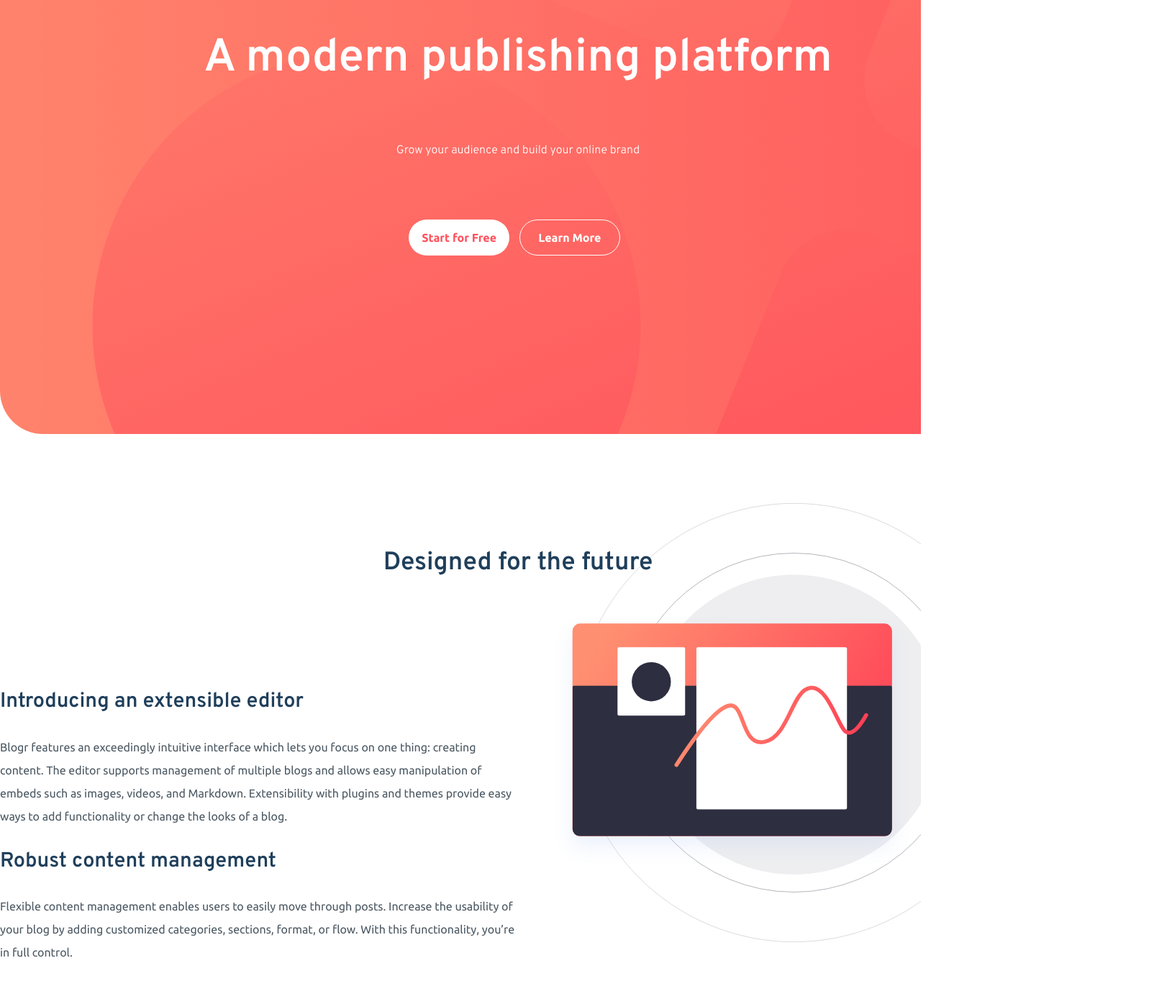
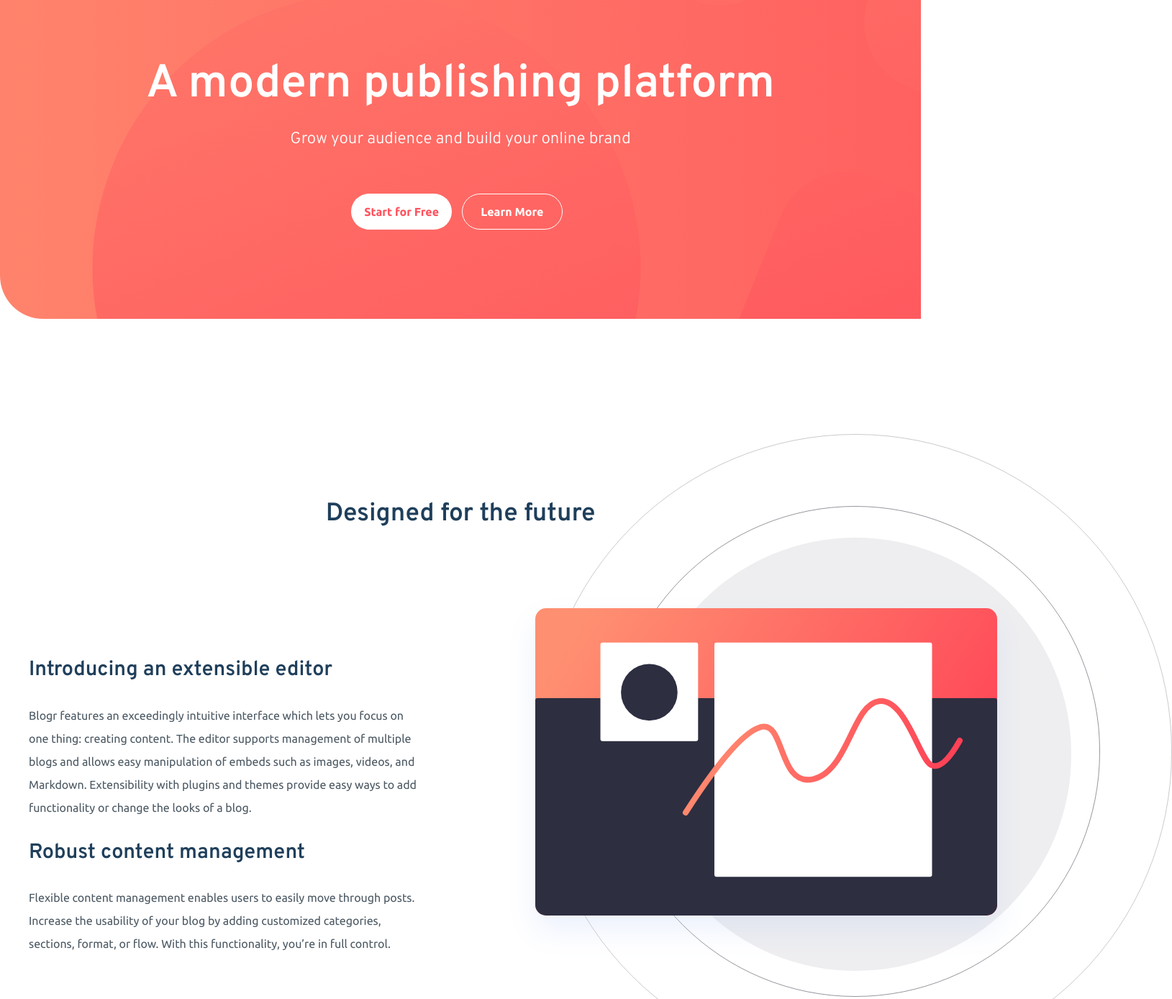
Before and after one commit to kenzotakamori/frontendmentor-blogr-landing-page, a plain HTML site: page index.html in a window 1280 px wide. Shown: the part 197-1585 px from the top of the page at 72% size, 1629 px wide, since content can reach past the window. Drawn offline with Linux system fonts and the light colour scheme.

Commit message:
layout fix desktop

```diff
--- a/index.html
+++ b/index.html
@@ -110,6 +110,7 @@
             by adding customized categories, sections, format, or flow. With this functionality, you’re in full control.
           </p>
         </div>
+        <img src="images/illustration-editor-desktop.svg" alt="Editor Desktop">
       </div>
     </div>
   </section>
@@ -133,6 +134,7 @@
     <div class="container">
       <h2>Benefits</h2>
       <div class="content">
+        <img src="images/illustration-laptop-desktop.svg" alt="Laptop Desktop">
         <div class="section-text">
           <h3>Free, open, simple</h3>
           <p>
--- a/style.scss
+++ b/style.scss
@@ -1,5 +1,9 @@
 @import url('https://fonts.googleapis.com/css2?family=Ubuntu:wght@400;500;700&display=swap');
 @import url('https://fonts.googleapis.com/css2?family=Overpass:wght@300;600&display=swap');
+
+html {
+    overflow-x: hidden;
+}
 
 body {
     margin: 0;
@@ -9,7 +13,7 @@ body {
 }
 
 .container {
-    width: 1440px;
+    width: 1200px;
     height: 100%;
     margin: auto;
     @media (max-width: 800px) {
@@ -22,7 +26,7 @@ header {
     height: 10vh;
     line-height: 10vh;
     position: sticky;
-    top: 0;
+    top: -5vh;
     z-index: 2;
     font-weight: 700;
     .header-desktop {
@@ -33,6 +37,7 @@ header {
         gap: 30px;
         grid-template-columns: auto auto auto auto 1fr auto auto;
         place-items: center;
+        padding-top: 5vh;
         & > img {
             margin-right: 40px;
         }
@@ -69,6 +74,7 @@ header {
         width: 120px;
         transition: all 0.3s ease;
         font-weight: 400;
+        box-shadow: 0 0 .5em hsl(240, 10%, 16%);
         li:hover {
             font-weight: 700;
             cursor: pointer;
@@ -98,9 +104,10 @@ button {
 }
 
 section#intro {
-    height: 100vh;
+    height: 80vh;
     width: 100%;
     margin-top: -10vh;
+    margin-bottom: 20vh;
     background-image: url('/images/bg-pattern-intro.svg'),
         linear-gradient(to right, hsl(13, 100%, 72%), hsl(353, 100%, 62%));
     background-size: 240%;
@@ -108,13 +115,16 @@ section#intro {
     text-align: center;
     border-bottom-left-radius: 60px;
     position: sticky;
-    top: -90vh;
+    top: -70vh;
+    z-index: 1;
     .container {
         display: grid;
         place-content: center;
     }
     .content {
-        height: 50vh;
+        height: 35vh;
+        position: relative;
+        top: 10vh;
         display: grid;
         place-items: center;
         grid-template-rows: repeat(3, auto);
@@ -125,7 +135,8 @@ section#intro {
         margin: 0;
     }
     p {
-        margin: 0;
+        margin-top: -1vh;
+        font-size: 1.4em;
     }
     button:last-child {
         margin: 10px;
@@ -140,8 +151,7 @@ section#intro {
 }
 
 .info-section {
-    height: 90vh;
-    margin-top: 10vh;
+    height: 100vh;
     h2 {
         text-align: center;
         color: hsl(208, 49%, 24%);
@@ -162,20 +172,28 @@ section#intro {
         display: grid;
         place-items: center;
     }
+    .content {
+        display: grid;
+        grid-auto-flow: column;
+    }
     .section-text {
-        width: 50%;
+        width: 45%;
     }
 }
 
 section#design-future {
-    background-image:  url('/images/illustration-editor-desktop.svg');
-    background-repeat: no-repeat;
-    background-size: 50%;
-    background-position: 120% 15%;
+    img {
+        z-index: 0;
+        position: absolute;
+        top: 100%;
+        left: 55%;
+    }
 }
 
 section#state-of-art {
     height: 60vh;
+    margin-top: 30vh;
+    margin-bottom: 20vh;
     background-image: url('/images/bg-pattern-circles.svg'),
         linear-gradient(to right, hsl(237, 17%, 21%), hsl(237, 23%, 32%));
     background-repeat: no-repeat;
@@ -189,16 +207,18 @@ section#state-of-art {
 
 
 section#benefits {
-    background-image:  url('/images/illustration-laptop-desktop.svg');
-    background-repeat: no-repeat;
-    background-size: 50%;
-    background-position: -20% 15%;
+    img {
+        z-index: 0;
+        position: absolute;
+        top: 300%;
+        left: -20%;
+    }
     h2 {
         display: none;
     }
     .section-text {
         position: relative;
-        left: 20%;
+        left: 50%;
     }
 }
 
```
Also changed, not shown: style.css, 1 other file.
